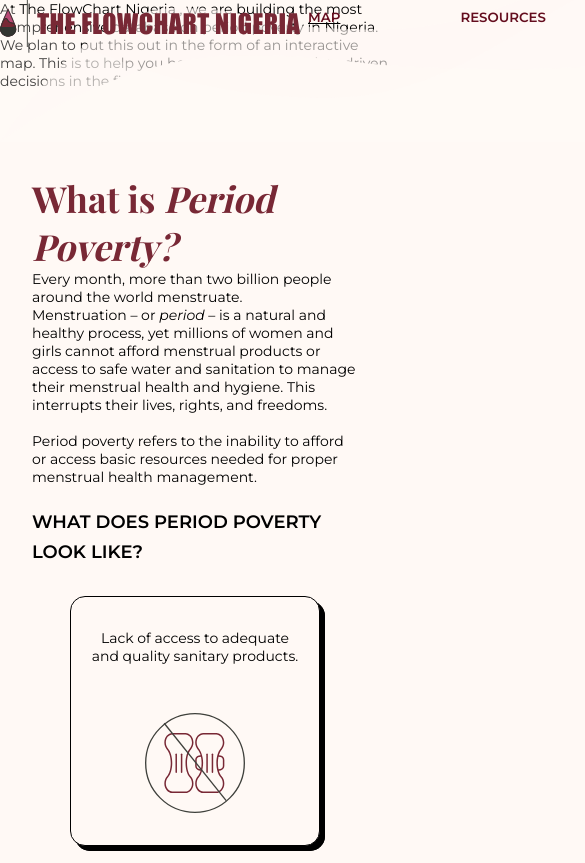
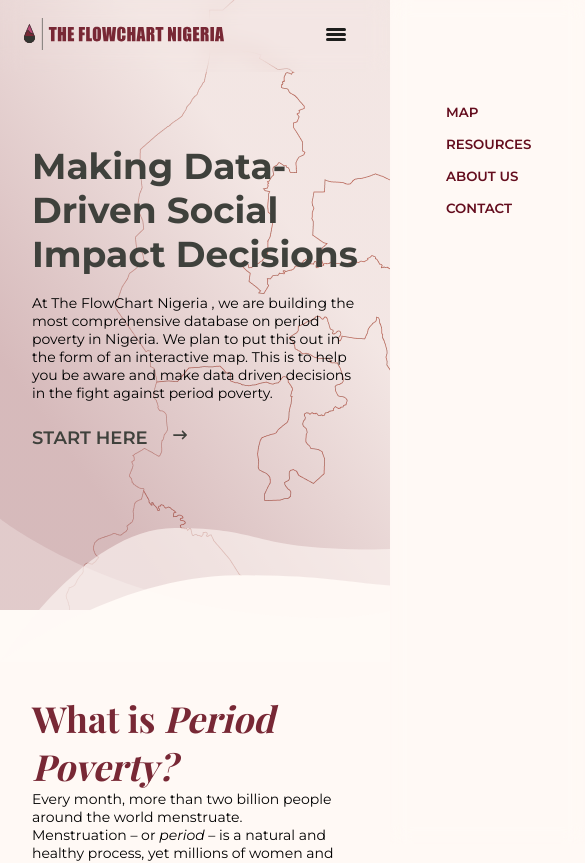
Before and after one commit to ogoo-x/The-FlowChart-Nigeria, a React (Vite) app: page / in a window 390 px wide. Shown: the top 863 px of the page, 585 px wide, since content can reach past the window. Built offline with nearby package versions, Linux system fonts and the light colour scheme; a web font is replaced by a local one.

Commit message:
No wonky website

```diff
--- a/src/index.css
+++ b/src/index.css
@@ -16,7 +16,7 @@ button {
 }
 
 :root {
-  --header-font: "Montserrat", "Raleway", "Segoe UI", Inter, sans-serif;
+  --header-font: "Montserrat", "Segoe UI", Inter, sans-serif;
   --title-font: "Playfair Display", Times New Roman, serif;
   --body-font: "Lato", "Segoe UI", Tahoma, Geneva, Arial, sans-serif;
   --header-color:#3F413C;
--- a/src/pages/Home.jsx
+++ b/src/pages/Home.jsx
@@ -8,9 +8,9 @@ import "../App.css";
 
 function Home() {
     return (
-      <div>
+      <div className="section">
         <One />
-        <Slideshow />
+        {/* <Slideshow /> */}
         <Two />
         <Three />
         <Four />
--- a/src/pages/Nav.css
+++ b/src/pages/Nav.css
@@ -70,6 +70,7 @@
 .navList {
     display: flex;
     column-gap: 6.5rem;
+}
 
 .navItem {
     z-index: 1000;
@@ -81,14 +82,22 @@
 } */
 
 .active {
-  color: black;
-  text-decoration: underline;
+    color: rgb(100, 100, 100);
 }
 
-.inactiveNav {
-    color: rgb(100, 100, 100);
-}
 @media screen and (max-width:900px) {
+    .nav::before, .navigationMenu::before {
+        backdrop-filter: blur(10px);
+        content: "";
+        display: block;
+        height: 100%;
+        width: 100%;
+        position: absolute;
+        left: 0;
+        top: 0;
+
+    }
+
     .nav {
         width: 100vw;
         padding: 1rem 1.5rem;
--- a/src/pages/Nav.jsx
+++ b/src/pages/Nav.jsx
@@ -31,23 +31,23 @@ function Nav() {
                   <NavLink
                       to="/"
                       onClick={closeMenuOnMobile}>
-                      <button className="underlineEffect">  MAP</button></NavLink>
+                      <button>MAP</button></NavLink>
                 </li>
                 <li className="navItem">
                   <NavLink
                       to="/resources"
                       onClick={closeMenuOnMobile}>
-                      <button>  RESOURCES</button></NavLink>
+                      <button>RESOURCES</button></NavLink>
                 </li>
                 <li className="navItem">
                   <NavLink
                       to="/about"
                       onClick={closeMenuOnMobile}>
-                      <button>  ABOUT US</button></NavLink>
+                      <button>ABOUT US</button></NavLink>
                 </li>
                 <li className="navItem">
                   <AnchorLink href="#footer" onClick={closeMenuOnMobile}>
-                  <button>  CONTACT</button>
+                  <button>CONTACT</button>
                   </AnchorLink>
                 </li>
               </ul>
--- a/src/pages/components/One.jsx
+++ b/src/pages/components/One.jsx
@@ -18,14 +18,22 @@ function One() {
 
   return (
     <div>
-    <div>
+    <div className={styles.homepage}>
+    <div className= {styles.content}>
+    <div className={styles.content1}>
+      <h1>Making Data-Driven Social Impact Decisions</h1> <br />
         <p>
             At <span className='tfcred'>The FlowChart Nigeria</span> , we are building the most
             comprehensive database on <span className='tfcpink'>period poverty</span> in Nigeria.
             We plan to put this out in the form of an <span className='tfcred'> interactive
             map.</span> This is to help <span className='tfcpink'>you</span> be aware and make data driven
             decisions in the fight against period poverty.
-        </p>
+        </p> <br />
+        <AnchorLink href='#introduction' className={styles.startStory}>
+          <h3>Start Here</h3><FaArrowRightLong/>
+        </AnchorLink>
+    </div>
+    </div>
     </div>
     <img src={Divider} className={styles.divider}/>
     <div className={styles.content} id='introduction'>
--- a/src/pages/components/One.module.css
+++ b/src/pages/components/One.module.css
@@ -12,20 +12,21 @@
 }
 
 .content1 {
-    padding-top: 9rem;
+    padding-top: 7rem;
     padding-bottom: 10rem;
 }
 
-.headline {
+/* .headline {
     width: 70%;
 }
 
 .introtext {
     width: 90%;
-}
+} */
 
 .startStory {
     width: 155px;
+    color: var(--header-color);
     display: flex;
     flex-direction: row;
     align-items: center;
@@ -41,7 +42,7 @@
     margin-top: -10vw;
     display: block;
     z-index: 1000;
-    overflow: hidden;
+    overflow-x: hidden;
 }
 
 @media screen and (max-width:900px) {
--- a/src/pages/components/Slideshow.jsx
+++ b/src/pages/components/Slideshow.jsx
@@ -11,7 +11,7 @@ function Slideshow()  {
 
   return (
     <div className={styles.parent} ref={targetRef}>
-        <div className={styles.slideShow}>
+       <div className={styles.slideShow}>
         <motion.div style={{x}} className={styles.slide}>
           <motion.div
             className={`${styles.slides} ${styles.before}`}>
```
